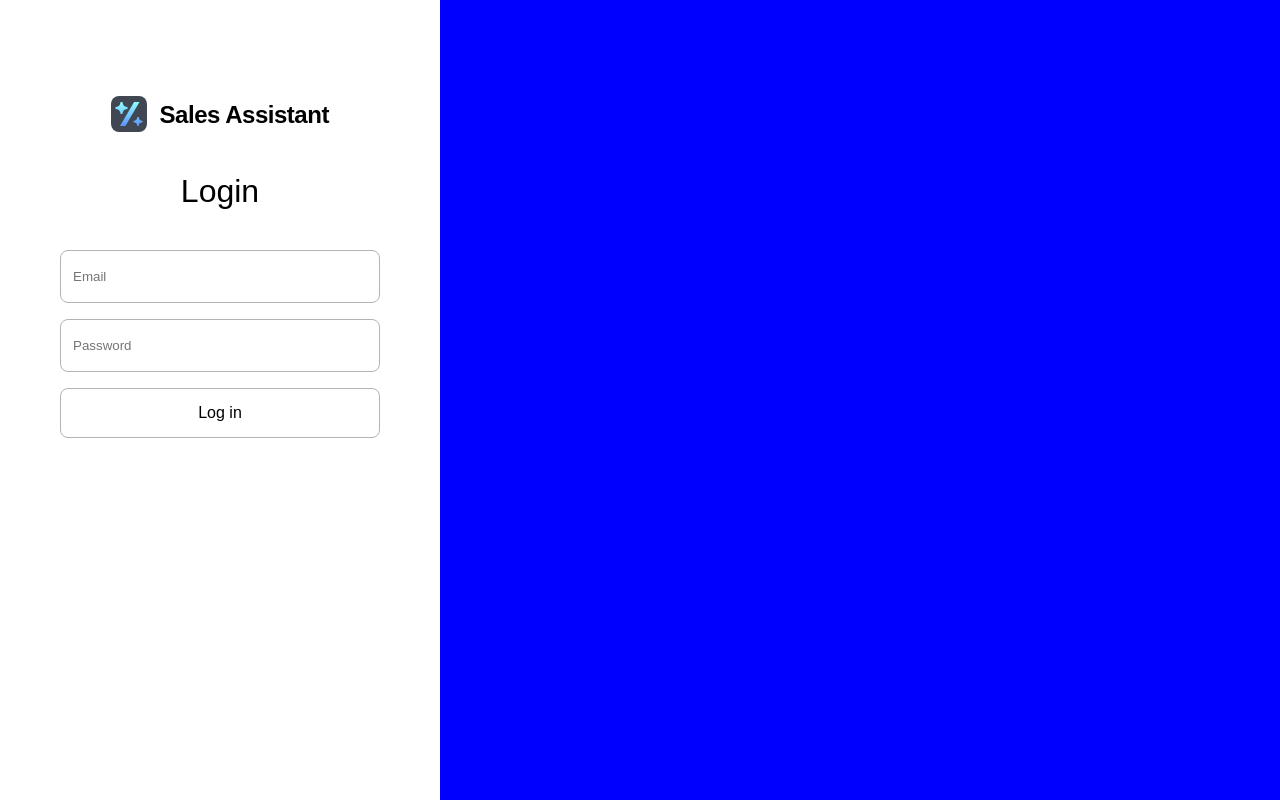
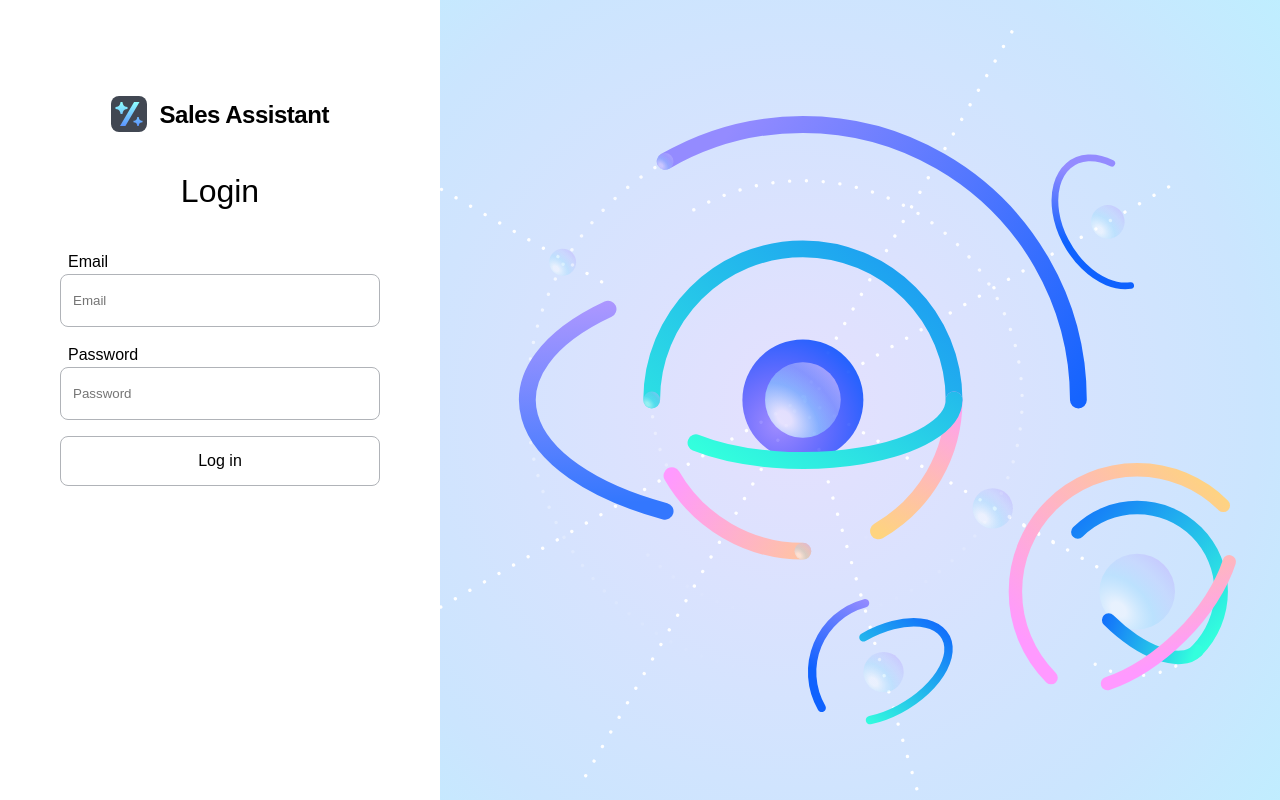
Before and after one commit to Honchar007/sales-assistant, a React (Create React App) app: page /login in a window 1280 px wide. Built offline with nearby package versions, Linux system fonts and the light colour scheme.

Commit message:
password input

```diff
--- a/src/assets/scss/auth.scss
+++ b/src/assets/scss/auth.scss
@@ -50,6 +50,12 @@
       gap: 16px;
 
       .input-form-container {
+        .input-form-label {
+          @include typo-input;
+
+          margin-left: 8px;
+        }
+
         .input-form {
           width: 100%;
           padding: 18px 12px;
@@ -58,8 +64,34 @@
           border-radius: 8px;
         }
 
+        .input-form-with-icon {
+          position: relative;
+          width: 100%;
+
+          .input-form {
+            padding-right: 24px;
+            width: 100%;
+          }
+
+          .input-eye-icn {
+            position: absolute;
+            top: 50%;
+            transform: translateY(-50%);
+            right: 12px;
+            cursor: pointer;
+            width: 24px;
+            height: 24px;
+            background-image: url('../svg/eye-icon.svg');
+            background-size: 24px 24px;
+            background-position: 0 0;
+          }
+        }
+
         .input-form-error {
+          @include typo-input-error;
 
+          margin-left: 8px;
+          color: red;
         }
       }
 
@@ -77,6 +109,8 @@
   .background {
     flex: 1;
     height: 100%;
-    background-color: blue;
+    background-image: url('../svg/login-background.svg');
+    background-size: cover;
+    background-position: center center;
   }
 }
--- a/src/assets/scss/typography.scss
+++ b/src/assets/scss/typography.scss
@@ -17,3 +17,21 @@
   letter-spacing: 0em;
   text-align: center;
 }
+
+@mixin typo-input {
+  font-family: 'Nunito Sans', sans-serif;
+  font-size: 16px;
+  font-weight: 400;
+  line-height: 24px;
+  letter-spacing: 0em;
+  text-align: left;
+}
+
+@mixin typo-input-error {
+  font-family: 'Nunito Sans', sans-serif;
+  font-size: 12px;
+  font-weight: 400;
+  line-height: 12px;
+  letter-spacing: 0em;
+  text-align: left;
+}
--- a/src/pages/Auth/components/FormInput.tsx
+++ b/src/pages/Auth/components/FormInput.tsx
@@ -1,9 +1,10 @@
-import React from 'react';
+import React, { useState } from 'react';
 import { FieldErrors } from 'react-hook-form';
 import { ILoginRequestDTO } from '../../../submodules/public-common/interfaces/dto/auth/iadmin-login-request.interface';
 
 // models
 interface InputProps {
+  label: string,
   name: string,
   placeholder?: string,
   type: string,
@@ -11,12 +12,14 @@ interface InputProps {
   validationSchema: any,
   // eslint-disable-next-line
   register: any,
+  watchValue?: any,
   errors?: FieldErrors<ILoginRequestDTO>;
 }
 
-export default function FormInput({ name, register, errors, placeholder, type, validationSchema } : InputProps) {
+export default function FormInput({ label, name, register, errors, placeholder, type, validationSchema } : InputProps) {
   return (
     <div className='input-form-container'>
+      <label htmlFor={name} className='input-form-label'>{label}</label>
       <input
         id={name}
         name={name}
@@ -31,3 +34,39 @@ export default function FormInput({ name, register, errors, placeholder, type, v
     </div>
   );
 }
+export function FormInputPassword({
+  label,
+  watchValue,
+  name,
+  register,
+  errors,
+  placeholder,
+  type,
+  validationSchema,
+} : InputProps) {
+  const [showPassword, setShowPassword] = useState(false);
+
+  const handleIconClick = () => {
+    setShowPassword(!showPassword);
+  };
+
+  return (
+    <div className='input-form-container'>
+      <label htmlFor={name} className='input-form-label'>{label}</label>
+      <div className="input-form-with-icon">
+        <input
+          id={name}
+          name={name}
+          type={showPassword ? 'text' : type}
+          placeholder={placeholder}
+          {...register(name, validationSchema)}
+          className='input-form'
+        />
+        { watchValue && <div className="input-eye-icn" onClick={handleIconClick} />}
+      </div>
+      {errors && errors[name] && (
+        <span className="input-form-error">{errors[name]?.message}</span>
+      )}
+    </div>
+  );
+}
--- a/src/pages/Auth/components/LoginForm.tsx
+++ b/src/pages/Auth/components/LoginForm.tsx
@@ -2,7 +2,7 @@ import * as React from 'react';
 import { useForm, SubmitHandler } from 'react-hook-form';
 
 // components
-import FormInput from './FormInput';
+import FormInput, { FormInputPassword } from './FormInput';
 
 // models
 import { ILoginRequestDTO } from '../../../submodules/public-common/interfaces/dto/auth/iadmin-login-request.interface';
@@ -11,6 +11,7 @@ import { ILoginRequestDTO } from '../../../submodules/public-common/interfaces/d
 export default function LoginForm() {
   const {
     register,
+    watch,
     handleSubmit,
     reset,
     formState: { errors },
@@ -32,26 +33,29 @@ export default function LoginForm() {
         className='form-wrapper'
       >
         <FormInput
+          label='Email'
           name='email'
           placeholder='Email'
           type='text'
           errors={errors}
           validationSchema={{
-            required: 'required',
+            required: 'Required',
             pattern: {
               value: /\S+@\S+\.\S+/,
-              message: 'Entered value does not match email format',
+              message: 'Invalid email format',
             },
           }}
           register={register}
         />
-        <FormInput
+        <FormInputPassword
+          label='Password'
           name='password'
           placeholder='Password'
           type='password'
           errors={errors}
+          watchValue={watch('password')}
           validationSchema={{
-            required: 'required',
+            required: 'Required',
             minLength: {
               value: 3,
               message: 'Please enter a minimum of 3 characters',
```
Also changed, not shown: src/assets/svg/eye-icon.svg (added), src/assets/svg/login-background.svg (added).
